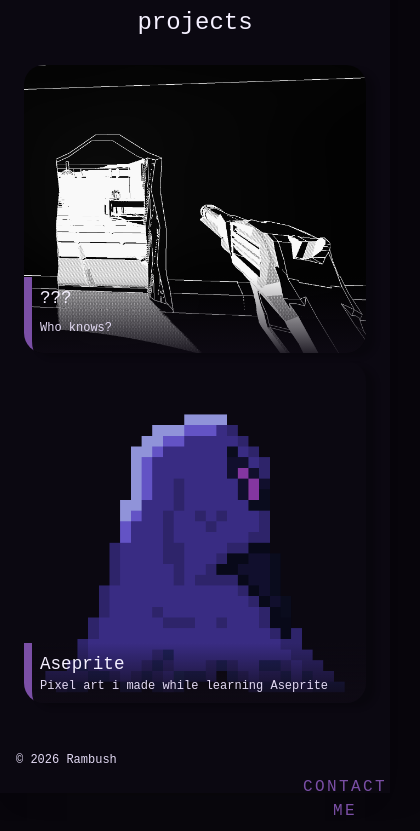
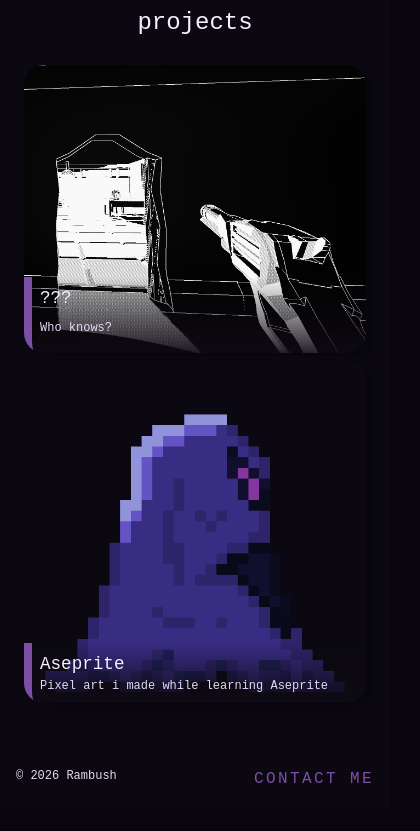
Before and after one commit to Rambushed/Portfolio-Site, a SvelteKit app: page / in a window 390 px wide. Shown: the part 1168-1999 px from the top of the page, 420 px wide, since content can reach past the window. After the commit the page ends 1977 px from the top, so only its background shows below. Built offline with nearby package versions, Linux system fonts and the light colour scheme; a web font is replaced by a local one.

Commit message:
fixed mobile sizing of contact button

```diff
--- a/src/routes/layout.css
+++ b/src/routes/layout.css
@@ -105,6 +105,7 @@ li em {
 }
 
 footer {
+    padding-top: 1rem;
     display: flex;
     flex-direction: row;
 }
@@ -267,6 +268,7 @@ footer {
     background-color: #7B4FA630; /*modern hex value, you can add opacity onto the end... cool.*/
     color: #F5F0FF;
 }
+
 .btn.contact {
     position: absolute;
     display: inline-block;
@@ -281,6 +283,7 @@ footer {
     text-decoration: none;
     transition: background 0.2s ease, color 0.2s ease;
 }
+
 @media (max-width: 768px) {
 
     /*
@@ -406,12 +409,11 @@ footer {
         transition: background 0.2s ease, color 0.2s ease;
     }
 
-    .short { display: none; }
     .btn.contact {
         position: absolute;
         display: inline-block;
-        right: -30px;
-        margin-top: 1.5rem;
+        right: 0;
+        margin-top: 0rem;
         padding: 0.5rem 1em;
         border: none;
         color: #7B4FA6;
@@ -420,10 +422,6 @@ footer {
         text-transform: uppercase;
         text-decoration: none;
         transition: background 0.2s ease, color 0.2s ease;
-        max-width: 150px;
-        text-align: center;
     }
 
-    .full { display: none; }
-    .short { display: inline; }
 }
```
